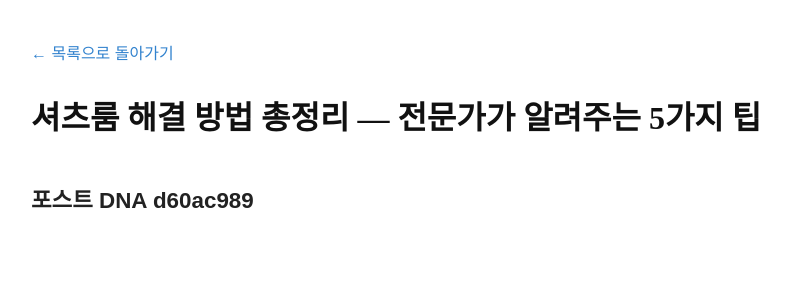
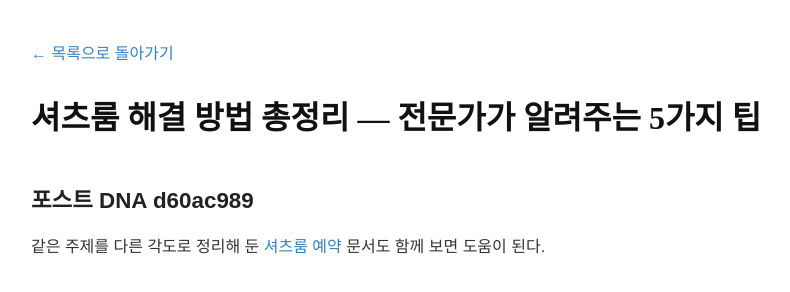
Before and after one commit to dydrkrtks7-cmd/bp-t3b04-gh-shirts-rc-2, a plain HTML site: page posts/guide-001-1eqxm06.html in a window 1280 px wide. Shown: the whole page, without its empty margins (209-999 px from the left). Drawn offline with Linux system fonts and the light colour scheme.

```diff
--- a/posts/guide-001-1eqxm06.html
+++ b/posts/guide-001-1eqxm06.html
@@ -24,6 +24,8 @@
     <article>
       <h2>포스트 DNA d60ac989</h2>
 
-</main>
+
+      <p>같은 주제를 다른 각도로 정리해 둔 <a class="anchor-link" href="https://maphoshirts.today/" data-bpaas-link-target="t1-shirtsroom-shop">셔츠룸 예약</a> 문서도 함께 보면 도움이 된다.</p>
+    </main>
 </body>
 </html>
```
